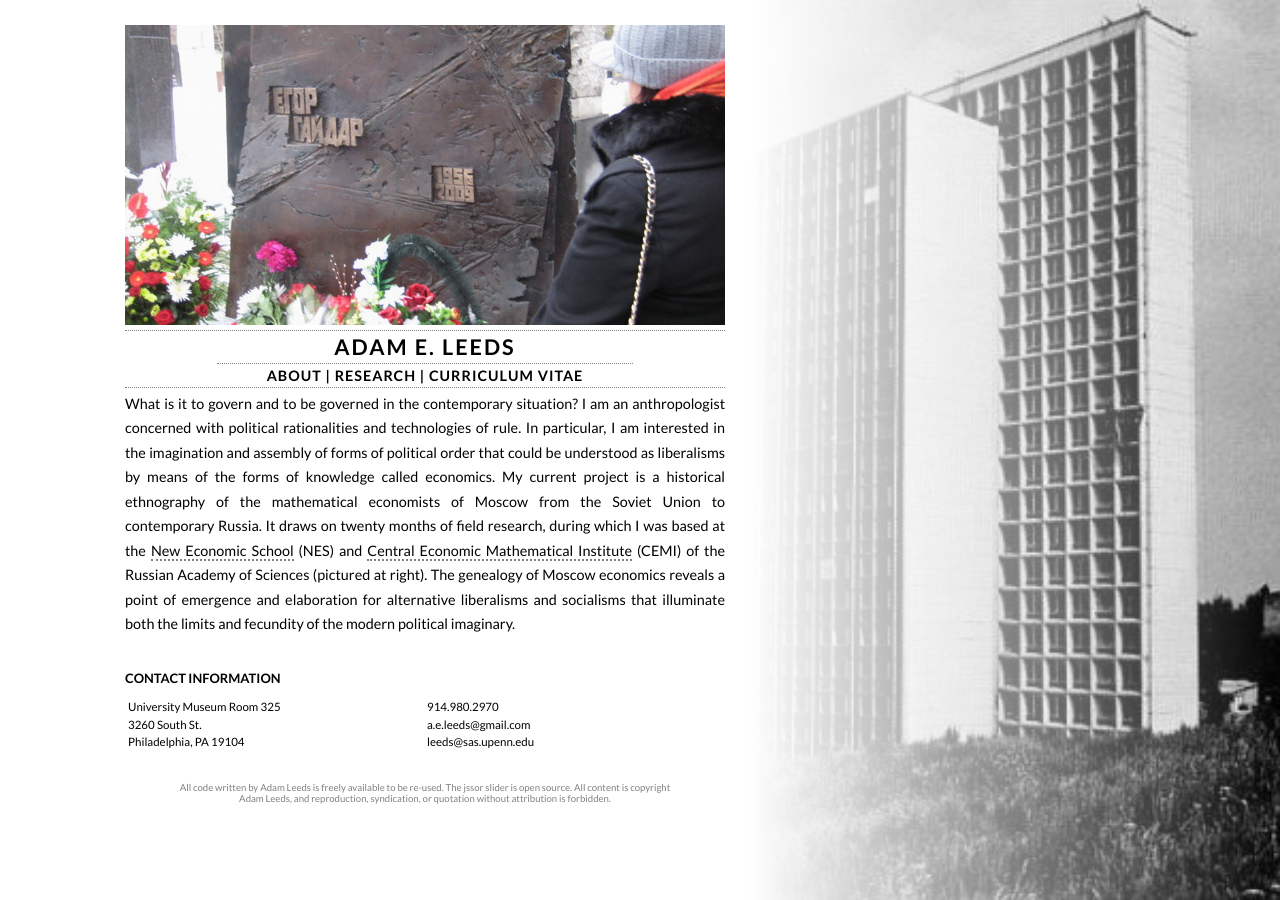
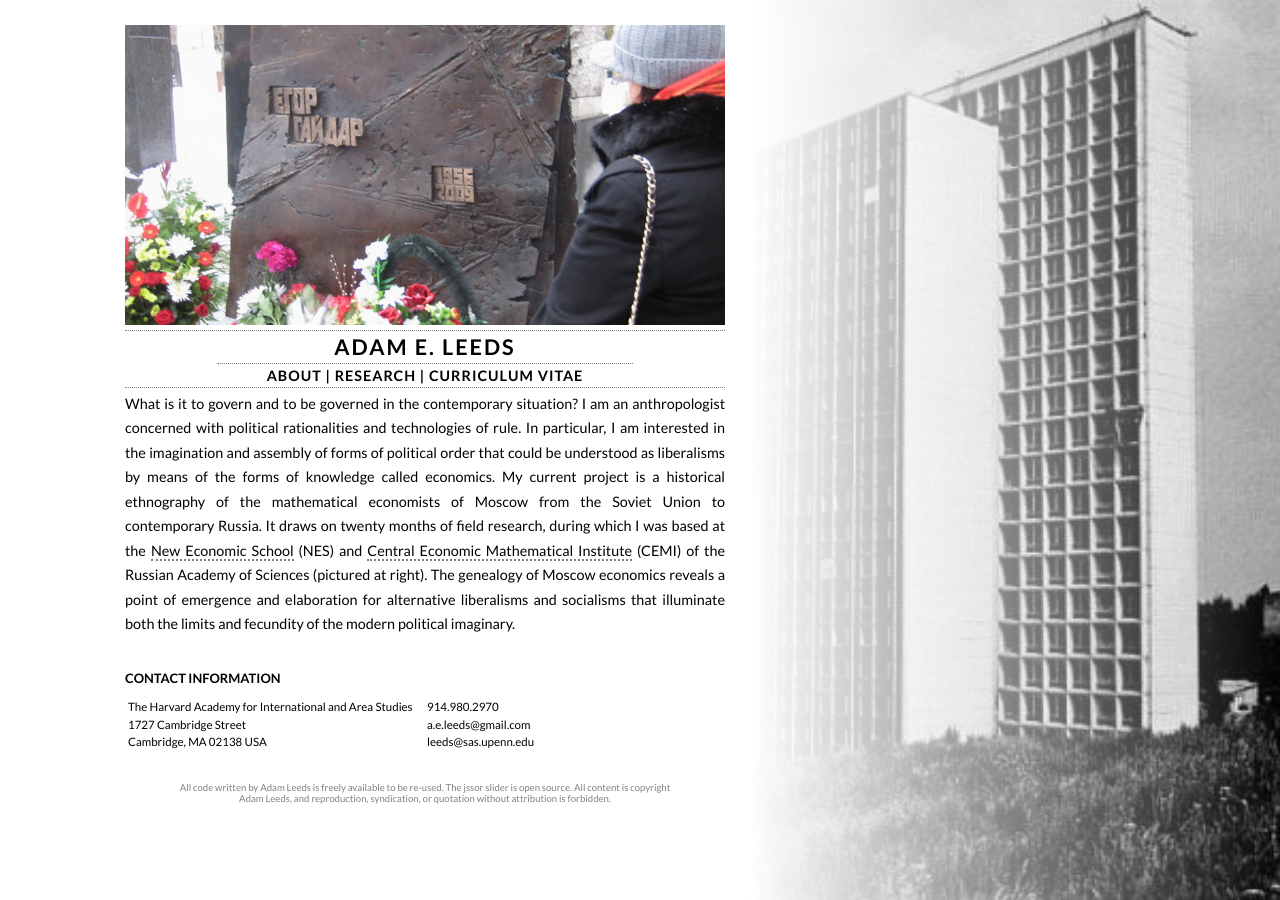
Before and after one commit to aeleeds/aeleeds.github.io, a Jekyll site: the page index.html, which Jekyll copies as it is, in a window 1280 px wide. Built offline with Jekyll 4.4.1, drawn with Linux system fonts in a browser that asks for light colours.

Commit message:
update address

```diff
--- a/index.html
+++ b/index.html
@@ -189,10 +189,11 @@
 		<div class="cv_section">
 			<table columns="2" style="border: 0px; width: 100%; line-height: 1.2em; margin: 0px;">
 				<tr>
-					<td style="width:50%;">University Museum Room 325</td><td style="width:50%;">914.980.2970</td>
+					<td style="width:50%;">The Harvard Academy for International and Area Studies
+</td><td style="width:50%;">914.980.2970</td>
 				</tr>
 				<tr>
-					<td>3260 South St.</td><td><script>
+					<td>1727 Cambridge Street</td><td><script>
 						<!--
 						var preName = "a.e.leeds"
 						var postName = "gmail.com"
@@ -201,7 +202,7 @@
 					</script></td>
 				</tr>
 				<tr>
-					<td>Philadelphia, PA 19104</td><td><script>
+					<td>Cambridge, MA 02138 USA</td><td><script>
 						<!--
 						var preName = "leeds"
 						var postName = "sas.upenn.edu"
```
Also changed, not shown: 7 other files.
